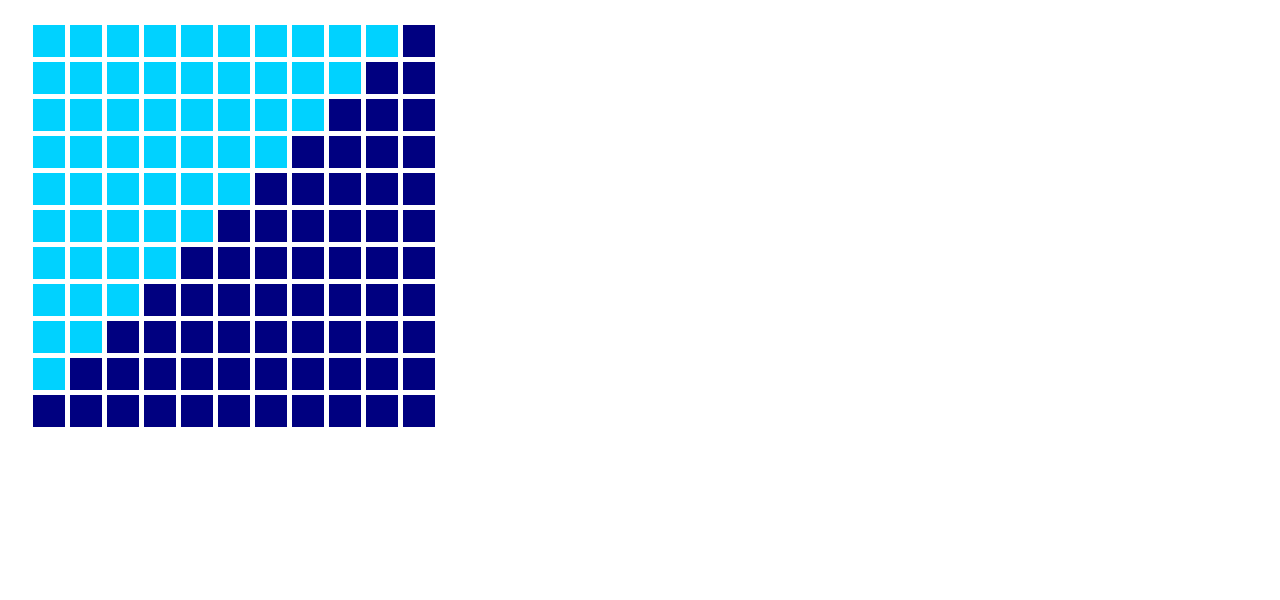
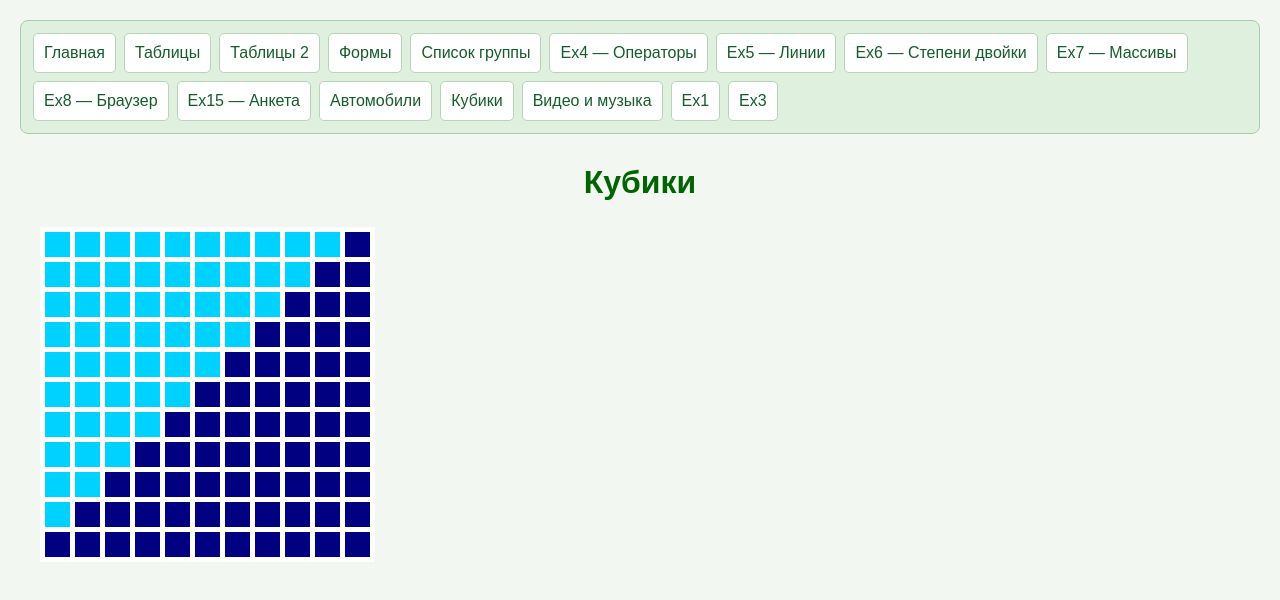
Before and after one commit to Jefri-MSI/Zhelvakov2.0, a plain HTML site: page cubic.html in a window 1280 px wide. Drawn offline with Linux system fonts and the light colour scheme.

Commit message:
Add files via upload

```diff
--- a/cubic.html
+++ b/cubic.html
@@ -1,29 +1,47 @@
 <!DOCTYPE html>
-<html lang="en">
+<html lang="ru">
 <head>
     <meta charset="UTF-8">
     <meta name="viewport" content="width=device-width, initial-scale=1.0">
-    <title>Document</title>
+    <title>Кубики</title>
+    <link rel="stylesheet" href="style.css">
     <style>
-        table { border-collapse: collapse; margin: 20px; }
-        td { width: 30px; height: 30px; border: 5px solid #fff; }
+        #cube table { border-collapse: collapse; margin: 20px; }
+        #cube td { width: 30px; height: 30px; border: 5px solid white; }
     </style>
 </head>
 <body>
-</head>
-<body>
+<div class="my_menu">
+    <script src="menu.js"></script>
+</div>
+
+<h1>Кубики</h1>
+<div id="cube"></div>
+
 <script>
-    let html = '<table>';
-    for (let i = 0; i < 11; i++) {
-        html += '<tr>';
-        for (let j = 0; j < 11; j++) {
-            let color = (i + j >= 10) ? '#000080' : '#00d2ff';
-            html += `<td style="background:${color}"></td>`;
+    var html = "<table>";
+
+    for (var i = 0; i < 11; i++)
+    {
+        html = html + "<tr>";
+
+        for (var j = 0; j < 11; j++)
+        {
+            if (i + j >= 10)
+            {
+                html = html + "<td style='background:#000080'></td>";
+            }
+            else
+            {
+                html = html + "<td style='background:#00d2ff'></td>";
+            }
         }
-        html += '</tr>';
+
+        html = html + "</tr>";
     }
-    html += '</table>';
-    document.body.innerHTML = html;
+
+    html = html + "</table>";
+    document.getElementById("cube").innerHTML = html;
 </script>
 </body>
 </html>
--- a/menu.js
+++ b/menu.js
@@ -1,16 +1,18 @@
 document.write(
-    '<a href="index.html">Главная</a><br>' +
-    '<a href="Таблицы.html">Таблицы</a><br>' +
-    '<a href="Tablica.html">Таблица</a><br>' +
-    '<a href="Формы.html">Формы</a><br>' +
-    '<a href="group.html">Список группы</a><br>' +
-    '<a href="Ex4.html">Практическая работа №9</a><br>' +
-    '<a href="Ex5.html">Ex5 - Линии</a><br>' +
-    '<a href="Ex6.html">Ex6 - Степени двойки</a><br>' +
-    '<a href="Ex7.html">Ex7 - Массивы</a><br>' +
-    '<a href="Ex8.html">Ex8 - Браузер</a><br>' +
-    '<a href="video.html">Видео и музыка</a><br>' +
-    '<a href="Ex15.html">Практическая 15</a><br>' +
-    '<a href="cars.html">Автомобили</a><br>' +
-    '<a href="cubic.html">Кубики</a><br>'
+    '<a href="index.html">Главная</a>' +
+    '<a href="Таблицы.html">Таблицы</a>' +
+    '<a href="Tablica.html">Таблицы 2</a>' +
+    '<a href="Формы.html">Формы</a>' +
+    '<a href="group.html">Список группы</a>' +
+    '<a href="Ex4.html">Ex4 — Операторы</a>' +
+    '<a href="Ex5.html">Ex5 — Линии</a>' +
+    '<a href="Ex6.html">Ex6 — Степени двойки</a>' +
+    '<a href="Ex7.html">Ex7 — Массивы</a>' +
+    '<a href="Ex8.html">Ex8 — Браузер</a>' +
+    '<a href="Ex15.html">Ex15 — Анкета</a>' +
+    '<a href="cars.html">Автомобили</a>' +
+    '<a href="cubic.html">Кубики</a>' +
+    '<a href="video.html">Видео и музыка</a>' +
+    '<a href="Ex1.html">Ex1</a>' +
+    '<a href="Ex3.html">Ex3</a>'
 );
--- a/style.css
+++ b/style.css
@@ -1,18 +1,22 @@
+* {
+    box-sizing: border-box;
+}
 
 body {
+    margin: 20px;
     background-color: #f2f7f2;
-    color: #008000;
-    font-family: Arial;
-    margin: 20px;
+    color: #176b2c;
+    font-family: Arial, sans-serif;
+    line-height: 1.5;
     text-align: left;
 }
 
 h1 {
+    color: darkgreen;
     text-align: center;
-    color: darkgreen;
 }
 
-h2 {
+h2, h3 {
     color: darkblue;
 }
 
@@ -21,24 +25,37 @@ p {
 }
 
 a {
-    color: blue;
+    color: #145caa;
 }
 
 a:hover {
-    color: red;
+    color: #c00000;
 }
 
 .my_menu {
-    text-align: left;
-    width: 200px;
-    background: #fff0cc;
-    padding: 10px;
-    margin-bottom: 20px;
-    font-size: 18px;
+    display: flex;
+    flex-wrap: wrap;
+    align-items: center;
+    gap: 8px;
+    padding: 12px;
+    margin-bottom: 24px;
+    background: #dff0df;
+    border: 1px solid #a8cda8;
+    border-radius: 8px;
 }
 
 .my_menu a {
-    display: block;
+    display: inline-block;
+    padding: 7px 10px;
+    background: white;
+    color: #145c2a;
+    border: 1px solid #b6d5b6;
+    border-radius: 5px;
+    text-decoration: none;
+}
+
+.my_menu a:hover {
+    background: #cde8cd;
 }
 
 ul, ol {
@@ -46,7 +63,7 @@ ul, ol {
 }
 
 li {
-    margin: 8px;
+    margin: 6px 0;
 }
 
 img {
@@ -58,13 +75,27 @@ table {
     border-collapse: collapse;
 }
 
-td, th {
-    border: 1px solid black;
-    padding: 8px;
+
+button, input[type="button"], input[type="submit"], input[type="reset"] {
+    padding: 7px 12px;
+    margin: 5px 5px 5px 0;
+    cursor: pointer;
 }
 
-button {
-    padding: 6px 12px;
-    margin: 5px;
-    cursor: pointer;
+input, textarea, select {
+    max-width: 100%;
 }
+
+@media (max-width: 700px) {
+    body {
+        margin: 10px;
+    }
+
+    .my_menu {
+        gap: 5px;
+    }
+
+    .my_menu a {
+        padding: 6px 8px;
+    }
+}
```
Also changed, not shown: Ex1.html (+4 -1 lines), Ex15.html (+5 -5 lines), Ex3.html (+4 -1 lines), Ex4.html (+6 -3 lines), Ex5.html (+5 -2 lines), Ex6.html (+7 -1 lines), Ex7.html (+7 -1 lines), Ex8.html (+7 -1 lines), Tablica.html (+10 -1 lines), cars.html (+11 -5 lines), group.html (+10 -23 lines), index.html (+5 -2 lines), video.html (+8 -2 lines), Таблицы.html (+4 -1 lines), 2 more files.
